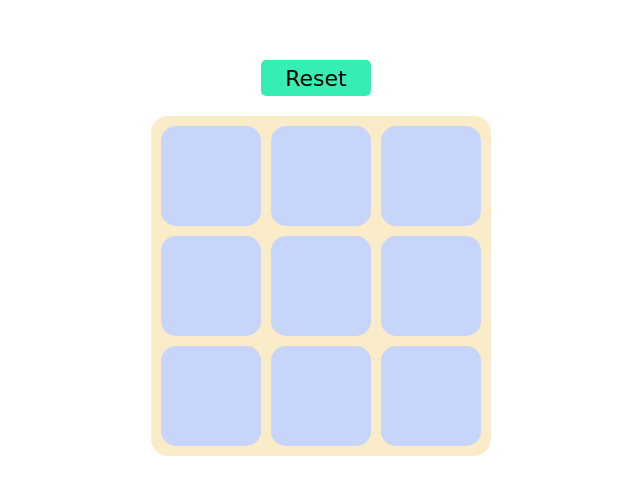
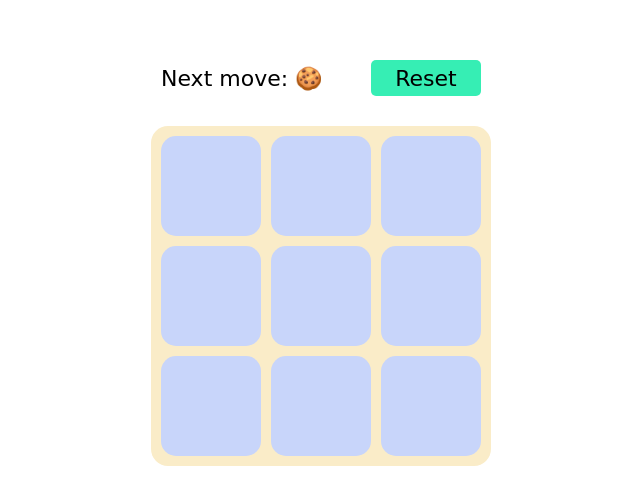
Before and after one commit to rowdotk/row-apps, a React (Create React App) app: page /tic-tac-toe in a window 1280 px wide. Shown: the part 142-646 px from the top of the page, without its empty margins (319-959 px from the left). Built offline with nearby package versions, Linux system fonts and the light colour scheme.

Commit message:
added next-move

```diff
--- a/src/components/Board.js
+++ b/src/components/Board.js
@@ -75,9 +75,14 @@ const Board = () => {
 
   return (
     <div>
-      <button className="button" type="reset" onClick={resetBoard}>
-        Reset
-      </button>
+      <div className="controls-container">
+        <div className="next-move">
+          Next move: {playerProperties[player]["emoji"]}
+        </div>
+        <button className="reset-button" type="reset" onClick={resetBoard}>
+          Reset
+        </button>
+      </div>
       <div className="board">
         <Cells
           cellState={cellState}
--- a/src/styles/Board.css
+++ b/src/styles/Board.css
@@ -2,11 +2,12 @@
 	--board-width: 330px;
 	--board-height: var(--board-width);
 	--cell-margin: 10px;
-	--cell-width: calc((var(--board-width) /3) - var(--cell-margin));
-	--cell-height: calc((var(--board-width) /3) - var(--cell-margin));
-	--button-width: calc(var(--board-width) /3);
-	--button-height: calc(var(--button-width) /3);
-	--font-size: calc(var(--button-width) /5);
+	--cell-width: calc((var(--board-width) / 3) - var(--cell-margin));
+	--cell-height: var(--cell-width);
+	--button-width: calc(var(--board-width) / 3);
+	--button-height: calc(var(--button-width) / 3);
+	--font-size: calc(var(--button-width) / 5);
+	--font-family: "Comic Sans MS", "Comic Sans", cursive;
   }
 
   html,
@@ -21,7 +22,7 @@ body {
   .board {
 	width: var(--board-width);
 	height: var(--board-height);
-	background: #FAECC8;
+	background: #faecc8;
 	padding: 5px;
 	border-radius: 5%;
   }
@@ -35,10 +36,10 @@ body {
   .cell {
 	width: var(--cell-width);
 	height: var(--cell-height);
-	background: #C8D5FA;
+	background: #c8d5fa;
 	border-radius: 15%;
 	margin: 5px;
-	border: None;
+	border: none;
   }
 
   .cell:hover {
@@ -46,32 +47,44 @@ body {
   }
 
   .player-icon {
-	width: calc(var(--cell-width)/2);
-	height: calc(var(--cell-width)/2);
+	width: calc(var(--cell-width) / 2);
+	height: calc(var(--cell-width) / 2);
   }
 
   .message {
 	text-align: center;
 	font-size: var(--font-size);
-	font-family: "Comic Sans MS", "Comic Sans", cursive;
+	font-family: var(--font-family);
 	padding-top: 20px;
   }
 
-.button {
+  .controls-container {
+	display: flex;
+	padding: 10px;
+	align-items: baseline;
+	justify-content: stretch;
+
+  }
+
+  .next-move {
+	font-size: var(--font-size);
+	font-family: var(--font-family);
+  }
+
+  .reset-button {
 	width: var(--button-width);
 	height: var(--button-height);
-	margin-left: calc((var(--board-width) - var(--button-width)) / 2);
-	margin-right: calc((var(--board-width) - var(--button-width)) / 2);
 	background: #36eeb4;
 	border: none;
 	border-radius: 5px;
 	text-align: center;
-	font-family: "Comic Sans MS", "Comic Sans", cursive;
+	font-family: var(--font-family);
 	font-size: var(--font-size);
 	margin-bottom: 20px;
+	margin-left:auto;
   }
 
-.button:hover {
+  .reset-button:hover {
 	background-color: #66f2c6;
 	width: calc(var(--button-width) + 2px);
 	height: calc(var(--button-height) + 2px);
```
Lines whose indentation alone changed are shown as unchanged.
